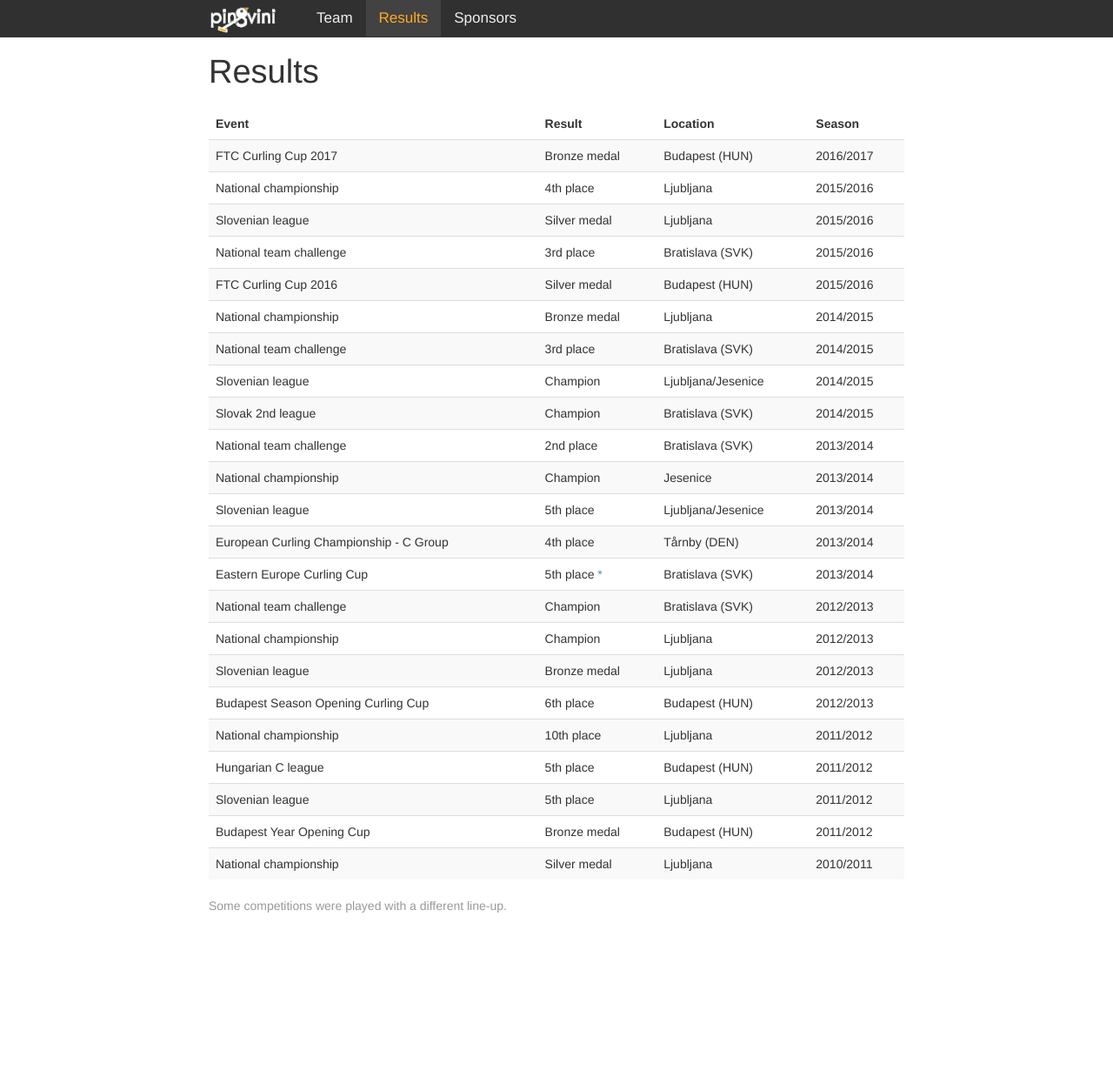
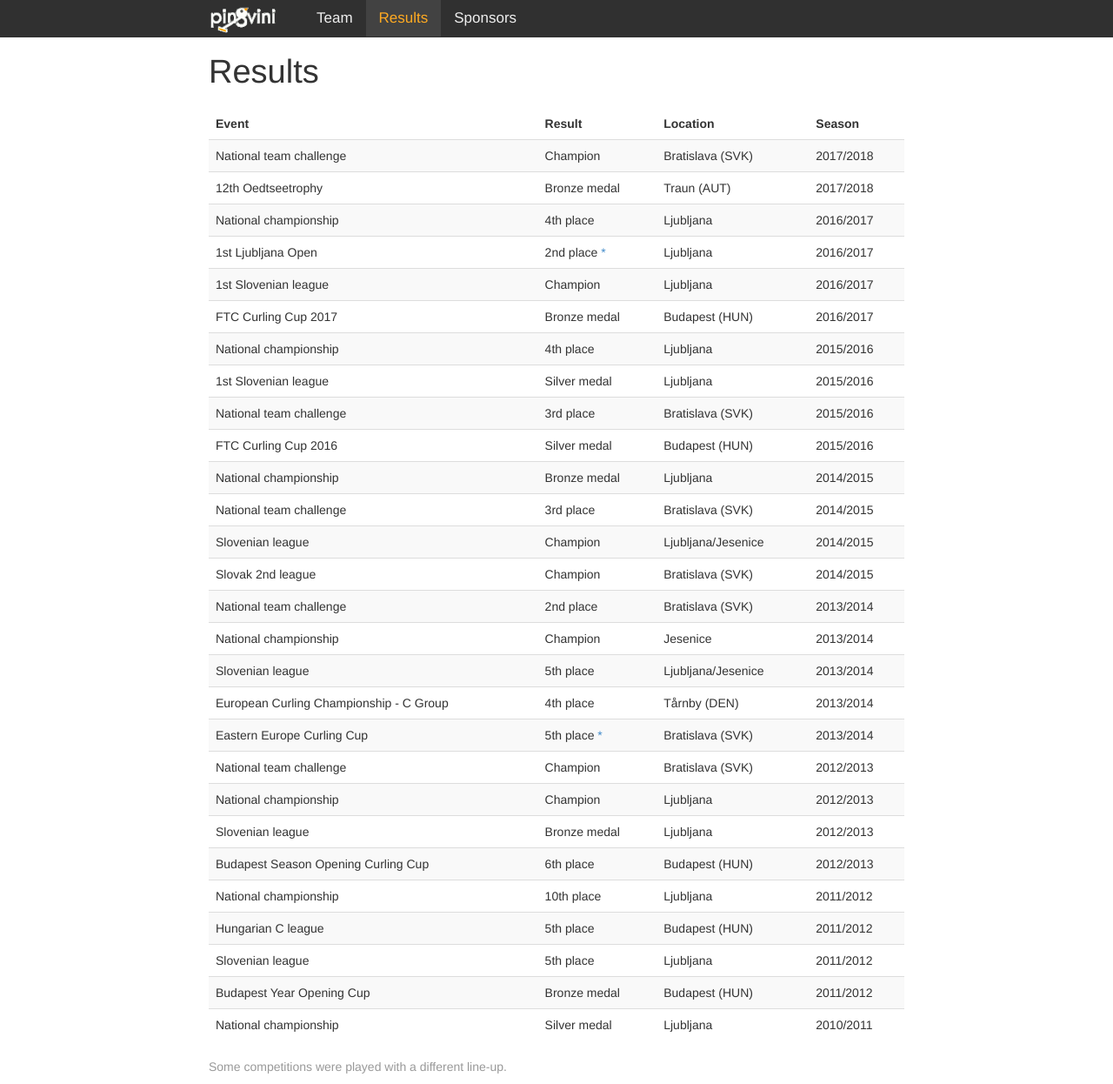
Before and after one commit to pingvini/pingvini.github.io, a Jekyll site: the page built from results/index.html, in a window 1280 px wide and 1246 px high. Shown: the whole window at 87% size. Built offline with Jekyll 4.4.1, drawn with Linux system fonts in a browser that asks for light colours.

Commit message:
Updated results

```diff
--- a/results/index.html
+++ b/results/index.html
@@ -16,6 +16,36 @@ weight: 30
     </tr>
   </thead>
   <tbody>
+	<tr>
+	  <td>National team challenge</td>
+	  <td>Champion</td>
+	  <td>Bratislava (SVK)</td>
+	  <td>2017/2018</td>
+	</tr>
+	<tr>
+	  <td>12th Oedtseetrophy</td>
+	  <td>Bronze medal</td>
+	  <td>Traun (AUT)</td>
+	  <td>2017/2018</td>
+	</tr>
+    <tr>
+	  <td>National championship</td>
+	  <td>4th place</td>
+	  <td>Ljubljana</td>
+	  <td>2016/2017</td>
+	</tr>
+	<tr>
+	  <td>1st Ljubljana Open</td>
+	  <td>2nd place <a href="#" class="tooltip-default" data-toggle="tooltip" data-original-title="Half of our team teamed up with two rookies."> * </a></td>
+	  <td>Ljubljana</td>
+	  <td>2016/2017</td>
+	</tr>
+	<tr>
+	  <td>1st Slovenian league</td>
+	  <td>Champion</td>
+	  <td>Ljubljana</td>
+	  <td>2016/2017</td>
+	</tr>
     <tr>
       <td>FTC Curling Cup 2017</td>
 	  <td>Bronze medal</td>
@@ -29,7 +59,7 @@ weight: 30
       <td>2015/2016</td>
     </tr>
     <tr>
-      <td>Slovenian league</td>
+      <td>1st Slovenian league</td>
 	  <td>Silver medal</td>
       <td>Ljubljana</td>
       <td>2015/2016</td>
```
